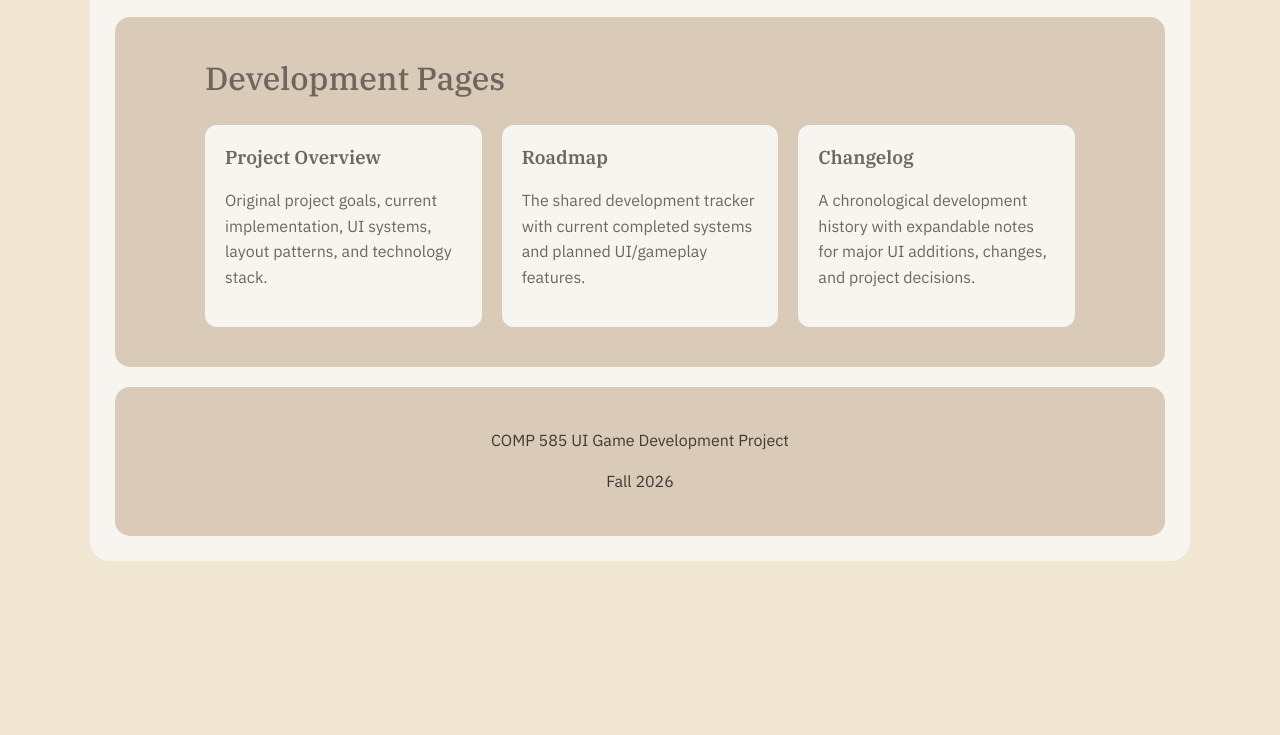
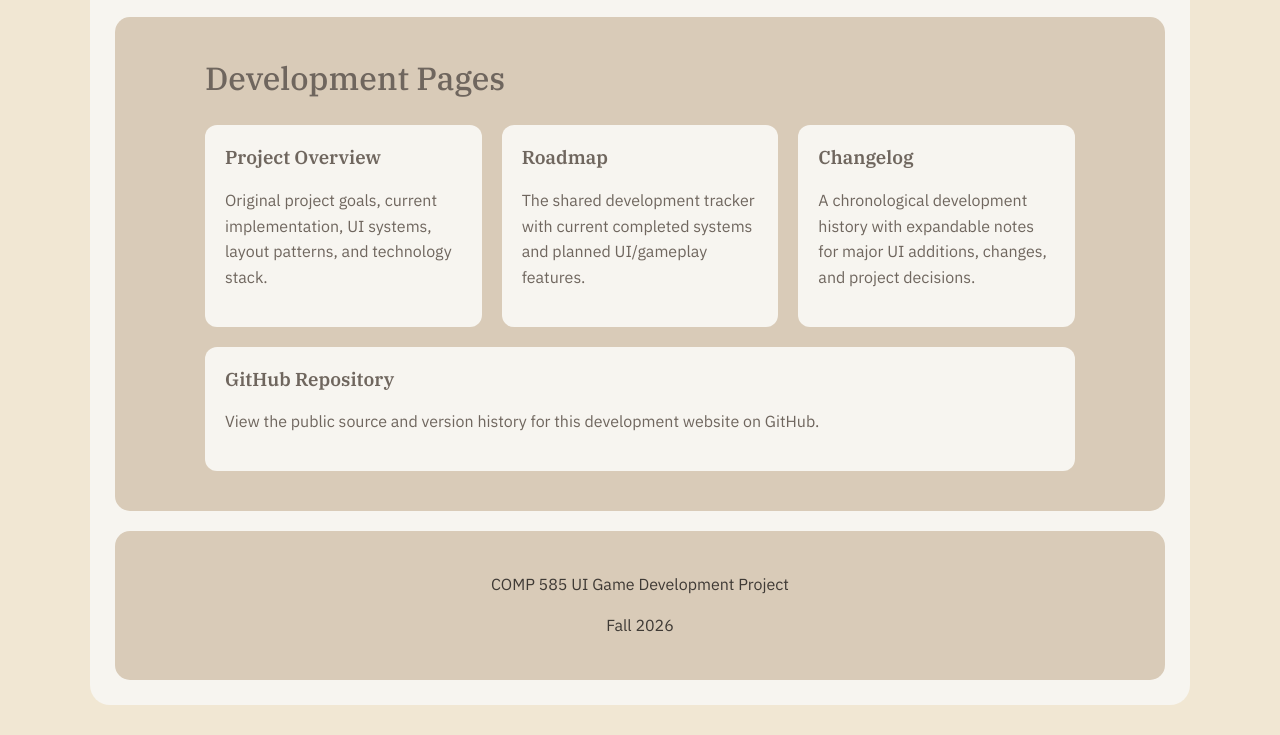
Before and after one commit to tklassy/Comp585UIGameWebpage, a plain HTML site: page index.html in a window 1280 px wide. Shown: the part 1245-1980 px from the top of the page. Before the commit the page ends 1836 px from the top, so only its background shows below. Drawn offline with Linux system fonts and the light colour scheme.

Commit message:
Add GitHub repository card to homepage

```diff
--- a/index.html
+++ b/index.html
@@ -118,6 +118,19 @@
                 major UI additions, changes, and project decisions.
               </p>
             </a>
+
+            <a
+              class="page-card"
+              href="https://github.com/tklassy/Comp585UIGameWebpage"
+              target="_blank"
+              rel="noopener noreferrer"
+            >
+              <h3>GitHub Repository</h3>
+              <p>
+                View the public source and version history for this development
+                website on GitHub.
+              </p>
+            </a>
           </div>
         </div>
       </section>
```
